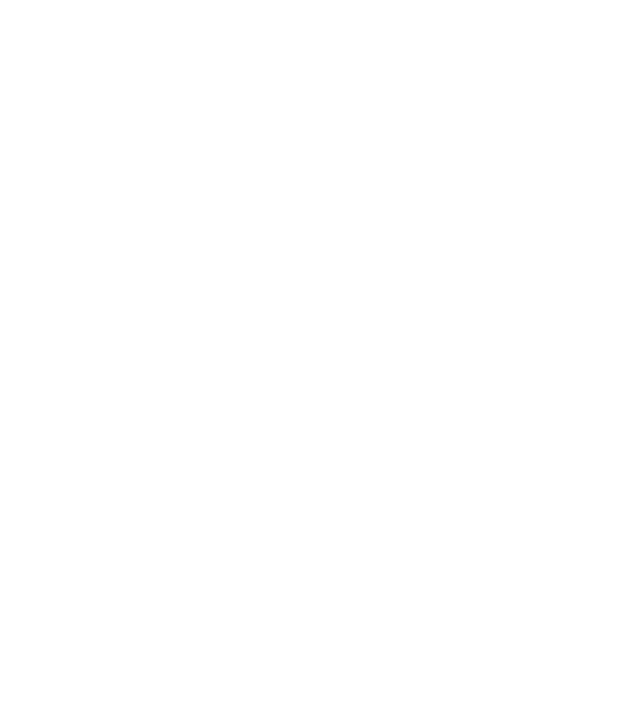
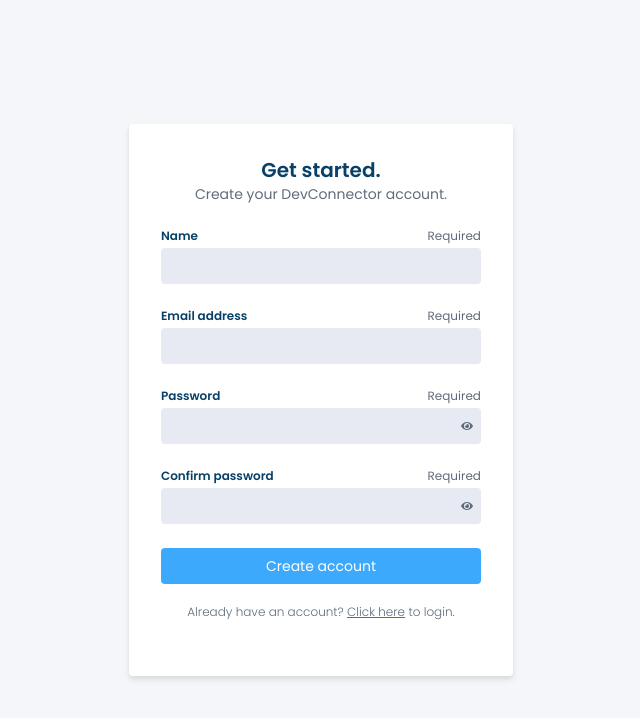
Before and after one commit to joss-bleach/devconnector, a React (Create React App) app in the folder client/: page /auth/signup in a window 1280 px wide. Before the commit this address had no page. Shown: the top 718 px of the page, without its empty margins (319-959 px from the left). Built offline with nearby package versions, Linux system fonts and the light colour scheme.

Commit message:
Auth forms finished.

```diff
--- a/client/src/App.tsx
+++ b/client/src/App.tsx
@@ -1,15 +1,21 @@
 import React from 'react';
 import { Routes, Route } from 'react-router-dom';
 
-import Register from './pages/auth/Register';
-import Auth from './pages/auth/Auth';
+// Pages
+import AuthPage from './pages/auth/Auth.page';
+
+// Components
+import Register from './components/auth/Register';
+import Auth from './components/auth/Auth';
 
 function App() {
   return (
     <>
       <Routes>
-        <Route path="/login" element={<Auth />} />
-        <Route path="/signup" element={<Register />} />
+        <Route path="auth" element={<AuthPage />}>
+          <Route path="login" element={<Auth />} />
+          <Route path="signup" element={<Register />} />
+        </Route>
       </Routes>
     </>
   );
--- a/client/src/pages/auth/Auth.styles.tsx
+++ b/client/src/components/auth/Auth.styles.tsx
@@ -1,4 +1,5 @@
 const AuthStyles = {
+  'form-wrapper': 'rounded bg-white p-8 drop-shadow-md',
   'headline-wrapper': 'flex flex-col items-center',
   headline: 'text-theme-headline text-xl font-semibold',
   subheading: 'text-theme-paragraph text-sm',
@@ -8,12 +9,14 @@
   label: 'text-theme-headline text-xs font-semibold',
   'label-legend': 'text-theme-paragraph text-xs',
   'input-valid':
-    'bg-theme-background w-full text-theme-paragraph ring-theme-button h-9 rounded p-2 text-sm focus:outline-none focus:ring-2',
+    'bg-theme-input w-full text-theme-paragraph ring-theme-button h-9 rounded p-2 text-sm focus:outline-none focus:ring-2',
   submit:
     'bg-theme-button text-theme-button-text hover:bg-theme-button-hover h-9 w-80 rounded text-sm transition disabled:cursor-not-allowed disabled:opacity-30',
   'input-error': 'text-theme-tertiary text-xs font-semibold',
   'visibility-icon':
     'text-theme-paragraph absolute inset-y-0 right-0 top-2 flex cursor-pointer items-center pr-2 text-xl',
+  'account-paragraph': 'text-theme-paragraph text-xs font-light',
+  'account-paragraph-link': 'underline',
 };
 
 export default AuthStyles;
--- /dev/null
+++ b/client/src/components/auth/Auth.tsx
@@ -0,0 +1,113 @@
+import { useState } from 'react';
+import { useForm } from 'react-hook-form';
+import { yupResolver } from '@hookform/resolvers/yup';
+import { AuthenticationFormData } from './Auth.types';
+import { authenticationValidationSchema } from './Auth.validation';
+import { FaEye, FaEyeSlash } from 'react-icons/fa';
+
+// Styles
+import styles from './Auth.styles';
+import { Link } from 'react-router-dom';
+
+const Auth: React.FC = () => {
+  const [passwordVisible, setPasswordVisible] = useState<boolean>(false);
+  const {
+    register,
+    handleSubmit,
+    reset,
+    formState: { errors },
+  } = useForm<AuthenticationFormData>({
+    resolver: yupResolver(authenticationValidationSchema),
+  });
+
+  const handleOnSubmit = (data: AuthenticationFormData) => {
+    console.log(JSON.stringify(data, null, 2));
+    reset();
+  };
+
+  const handleToggleVisible = () => {
+    setPasswordVisible((current) => !current);
+  };
+
+  return (
+    <div className={styles['form-wrapper']}>
+      <div className={styles['headline-wrapper']}>
+        <h1 className={styles.headline}>Welcome back.</h1>
+        <h2 className={styles.subheading}>
+          Log into your DevConnector account.
+        </h2>
+      </div>
+      <form
+        className={styles.form}
+        onSubmit={handleSubmit(handleOnSubmit)}
+        noValidate
+      >
+        <fieldset className={styles.fieldset}>
+          <div className={styles['label-wrapper']}>
+            <label className={styles.label} htmlFor="email">
+              Email address
+            </label>
+            <span className={styles['label-legend']}>Required</span>
+          </div>
+          <input
+            type="email"
+            id="email"
+            {...register('email')}
+            className={styles['input-valid']}
+          />
+          <span className={styles['input-error']}>{errors.email?.message}</span>
+        </fieldset>
+        <fieldset className={styles.fieldset}>
+          <div className={styles['label-wrapper']}>
+            <label className={styles.label} htmlFor="password">
+              Password
+            </label>
+            <span className={styles['label-legend']}>Required</span>
+          </div>
+          <span className="relative w-full">
+            {!passwordVisible ? (
+              <FaEye
+                role="button"
+                aria-label="Show password"
+                className={styles['visibility-icon']}
+                onClick={handleToggleVisible}
+              />
+            ) : (
+              <FaEyeSlash
+                role="button"
+                aria-label="Show password"
+                className={styles['visibility-icon']}
+                onClick={handleToggleVisible}
+              />
+            )}
+            <input
+              type={passwordVisible ? 'text' : 'password'}
+              id="password"
+              {...register('password')}
+              className={styles['input-valid']}
+            />
+          </span>
+          <span className={styles['input-error']}>
+            {errors.password?.message}
+          </span>
+        </fieldset>
+        <button
+          type="submit"
+          aria-label="Create your account."
+          className={styles.submit}
+        >
+          Create account
+        </button>
+        <p className={styles['account-paragraph']}>
+          Don't have an account?{' '}
+          <Link className={styles['account-paragraph-link']} to="/auth/signup">
+            Click here
+          </Link>{' '}
+          to create one.
+        </p>
+      </form>
+    </div>
+  );
+};
+
+export default Auth;
--- a/client/src/pages/auth/Register.tsx
+++ b/client/src/components/auth/Register.tsx
@@ -7,6 +7,7 @@
 
 // Styles
 import styles from './Auth.styles';
+import { Link } from 'react-router-dom';
 
 const Register: React.FC = () => {
   const [passwordVisible, setPasswordVisible] = useState<boolean>(false);
@@ -17,7 +18,7 @@
     register,
     handleSubmit,
     reset,
-    formState: { errors, isValid },
+    formState: { errors },
   } = useForm<RegistrationFormData>({
     resolver: yupResolver(registrationValidationSchema),
   });
@@ -36,12 +37,16 @@
   };
 
   return (
-    <div className="mx-auto max-w-prose">
+    <div className={styles['form-wrapper']}>
       <div className={styles['headline-wrapper']}>
         <h1 className={styles.headline}>Get started.</h1>
         <h2 className={styles.subheading}>Create your DevConnector account.</h2>
       </div>
-      <form className={styles.form} onSubmit={handleSubmit(handleOnSubmit)}>
+      <form
+        className={styles.form}
+        onSubmit={handleSubmit(handleOnSubmit)}
+        noValidate
+      >
         <fieldset className={styles.fieldset}>
           <div className={styles['label-wrapper']}>
             <label className={styles.label} htmlFor="name">
@@ -137,17 +142,23 @@
             />
           </span>
           <span className={styles['input-error']}>
-            {errors.password?.message}
+            {errors.confirmPassword?.message}
           </span>
         </fieldset>
         <button
           type="submit"
-          disabled={!isValid}
           aria-label="Create your account."
           className={styles.submit}
         >
           Create account
         </button>
+        <p className={styles['account-paragraph']}>
+          Already have an account?{' '}
+          <Link className={styles['account-paragraph-link']} to="/auth/login">
+            Click here
+          </Link>{' '}
+          to login.
+        </p>
       </form>
     </div>
   );
--- /dev/null
+++ b/client/src/components/loading/Loading.tsx
@@ -0,0 +1,16 @@
+import './loading.styles.css';
+
+const Loading = () => {
+  return (
+    <div className="flex h-screen w-screen items-center justify-center">
+      <div className="loading-ring">
+        <div></div>
+        <div></div>
+        <div></div>
+        <div></div>
+      </div>
+    </div>
+  );
+};
+
+export default Loading;
--- /dev/null
+++ b/client/src/components/loading/loading.styles.css
@@ -0,0 +1,35 @@
+.loading-ring {
+  display: inline-block;
+  position: relative;
+  width: 80px;
+  height: 80px;
+}
+.loading-ring div {
+  box-sizing: border-box;
+  display: block;
+  position: absolute;
+  width: 64px;
+  height: 64px;
+  margin: 8px;
+  border: 8px solid #3da9fc;
+  border-radius: 50%;
+  animation: loading-ring 1.2s cubic-bezier(0.5, 0, 0.5, 1) infinite;
+  border-color: #3da9fc transparent transparent transparent;
+}
+.loading-ring div:nth-child(1) {
+  animation-delay: -0.45s;
+}
+.loading-ring div:nth-child(2) {
+  animation-delay: -0.3s;
+}
+.loading-ring div:nth-child(3) {
+  animation-delay: -0.15s;
+}
+@keyframes loading-ring {
+  0% {
+    transform: rotate(0deg);
+  }
+  100% {
+    transform: rotate(360deg);
+  }
+}
--- /dev/null
+++ b/client/src/pages/auth/Auth.page.styles.ts
@@ -0,0 +1,5 @@
+const AuthPageStyles = {
+  'auth-form-wrapper':
+    'mx-auto flex h-screen max-w-prose flex-col items-center justify-center',
+};
+export default AuthPageStyles;
--- /dev/null
+++ b/client/src/pages/auth/Auth.page.tsx
@@ -0,0 +1,14 @@
+import { Outlet } from 'react-router-dom';
+import styles from './Auth.page.styles';
+
+export const AuthPage = () => {
+  return (
+    <div className="bg-theme-background">
+      <div className={styles['auth-form-wrapper']}>
+        <Outlet />
+      </div>
+    </div>
+  );
+};
+
+export default AuthPage;
--- a/client/tailwind.config.js
+++ b/client/tailwind.config.js
@@ -18,6 +18,7 @@
         headline: '#094067',
         paragraph: '#5f6c7b',
         button: '#3da9fc',
+        input: '#e8eaf3',
         'button-hover': '#3698E2',
         'button-text': '#fffffe',
         tertiary: '#ef4565',
```
Also changed, not shown: client/src/pages/auth/Auth.tsx (deleted, +0 -106 lines), client/src/components/auth/Auth.types.ts (renamed from client/src/pages/auth/Auth.types.ts), client/src/components/auth/Auth.validation.ts (renamed from client/src/pages/auth/Auth.validation.ts).
